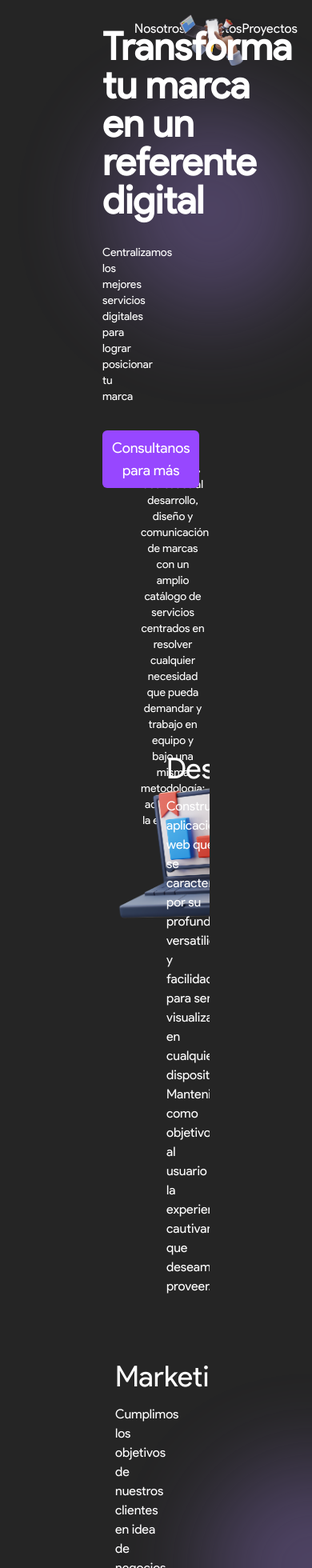
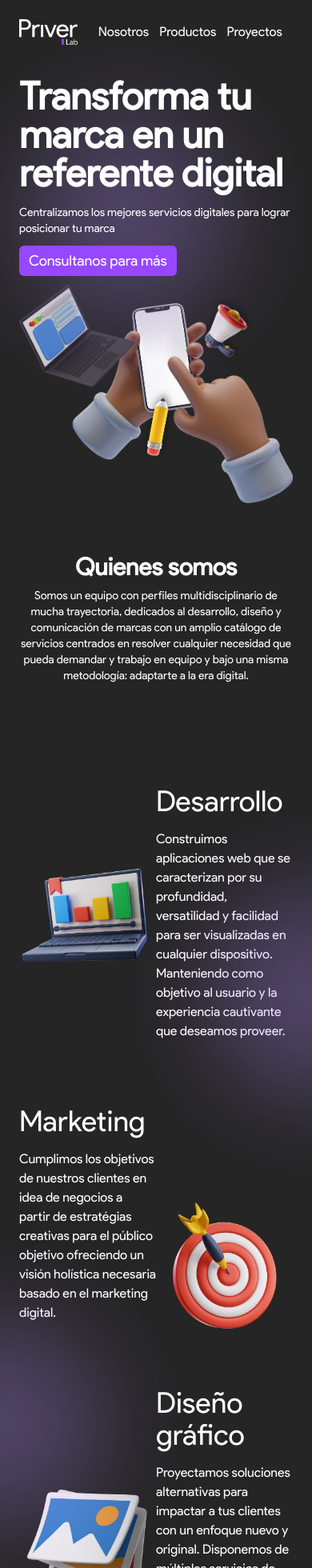
Before and after one commit to Osorio95/priver-labs-vue, a Vue app: page / in a window 390 px wide. Shown: the top 1960 px of the page at 80% size. Built offline with nearby package versions, Linux system fonts and the light colour scheme.

Commit message:
added new components, effects and mobile display

```diff
--- a/src/App.vue
+++ b/src/App.vue
@@ -1,17 +1,17 @@
 <template>
 
-  <header class="grid grid-cols-12 gap-4 m-auto my-6 mx-32">
+  <header class="grid grid-cols-4 lg:grid-cols-12 lg:gap-4 m-auto my-6 lg:mx-32 mx-6">
     <div class="w-fit col-start-1 col-end-1">
-      <img src="./assets/imgs/Recurso 17 1.png" alt="">
+      <img class="h-8 lg:h-max" src="./assets/imgs/Recurso 17 1.png" alt="">
     </div>
-    <nav class="col-start-2 col-end-12 flex flex-row justify-evenly content-center items-center w-2/3 m-auto">
+    <nav class="col-start-2 col-span-3 lg:col-start-2 lg:col-end-12 lg:place-self-center flex flex-row justify-evenly content-center items-center lg:w-3/4 w-full">
       <RouterLink class="h-fit hover:text-Secondary transition-colors ease-in-out" to="/">Nosotros</RouterLink>
       <RouterLink class="h-fit hover:text-Secondary transition-colors ease-in-out" to="/products">Productos</RouterLink>
       <RouterLink class="h-fit hover:text-Secondary transition-colors ease-in-out" to="/projects">Proyectos</RouterLink>
     </nav>
   </header>
 
-  <main class="relative mx-32">
+  <main class="relative lg:mx-32 mx-6">
     <RouterView />
   </main>
 
@@ -30,7 +30,7 @@
 </template>
 <script>
 import { RouterLink, RouterView } from 'vue-router'
-import TheFooterVue from './components/icons/layout/TheFooter.vue';
+import TheFooterVue from './components/layout/TheFooter.vue';
 
 export default {
   components: {
--- /dev/null
+++ b/src/components/layout/TheFooter.vue
@@ -0,0 +1,75 @@
+<template>
+    <footer class="bg-TertiaryD pt-12 pb-4">
+        <div class="lg:mx-32 mx-6">
+            <div class="grid grid-cols-2">
+                <div class="lg:grid lg:grid-cols-6">
+                    <img class="col-start-2 col-span-full w-64 h-auto" src="../../assets/imgs/Recurso 18 1.png" alt="">
+                </div>
+                <div class="lg:grid lg:grid-cols-6">
+                    <div class="col-span-5 flex flex-col items-end justify-evenly">
+                        <nav class="invisible lg:visible flex flex-row justify-between content-center items-center w-2/3">
+                            <RouterLink class="h-fit" to="/">Nosotros</RouterLink>
+                            <RouterLink class="h-fit" to="/products">Productos</RouterLink>
+                            <RouterLink class="h-fit" to="/projects">Proyectos</RouterLink>
+                        </nav>
+                        <ul class="flex flex-row mt-4">
+                            <li class="ml-2">
+                                <a target="_blank" href="https://www.facebook.com/priversapp">
+                                    <img class="w-6" src="../../assets/imgs/icon/facebook.png"
+                                        alt="social icon, link to our facebook">
+                                </a>
+
+                            </li>
+                            <li class="ml-2">
+                                <a target="_blank" href="#">
+                                    <img class="w-6" src="../../assets/imgs/icon/telegram.png"
+                                        alt="social icon, link to our telegram">
+                                </a>
+                            </li>
+                            <li class="ml-2">
+                                <a target="_blank" href="#">
+                                    <img class="w-6" src="../../assets/imgs/icon/twitter.png"
+                                        alt="social icon, link to our twitter">
+                                </a>
+                            </li>
+                            <li class="ml-2">
+                                <a target="_blank" href="https://www.instagram.com/priver.app/">
+                                    <img class="w-6" src="../../assets/imgs/icon/instagram.png"
+                                        alt="social icon, link to our instagram">
+                                </a>
+                            </li>
+                            <li class="ml-2">
+                                <a href="#">
+                                    <img class="w-6" src="../../assets/imgs/icon/whatsapp.png"
+                                        alt="social icon, link to our whatsapp">
+                                </a>
+                            </li>
+                        </ul>
+                    </div>
+                </div>
+            </div>
+            <div class="grid grid-cols-12">
+                <p class="col-start-2 col-span-10 text-xs mt-6 text-center">Lorem ipsum dolor sit amet, consectetur
+                    adipiscing
+                    elit, sed do eiusmod
+                    tempor
+                    Lorem ipsum dolor sit amet, consectetur adipiscing elit, sed do eiusmod tempor incididunt ut labore
+                    et dolore
+                    magna aliqua. Ut enim ad minim veniam, quis nostrud exercitation ullamco laboris nisi ut aliquip ex
+                    ea </p>
+            </div>
+        </div>
+
+    </footer>
+</template>
+
+<script>
+import { RouterLink, RouterView } from 'vue-router'
+
+export default {
+    name: 'TheFooter'
+}
+</script>
+
+<style>
+</style>
--- a/src/views/HomeView.vue
+++ b/src/views/HomeView.vue
@@ -2,31 +2,31 @@
 </script>
 
 <template>
-    <section class="relative flex flex-col justify-center" style="height:500px;">
-      <div class="grid grid-cols-12 gap-4">
+    <section class="relative lg:flex lg:flex-col lg:justify-center">
+      <div class="grid grid-cols-1 lg:grid-cols-12 gap-4">
         <div
           class="z-0 absolute top-12 -left-2 w-72 h-72 bg-TertiaryB rounded-full filter blur-3xl opacity-30 animate-blob">
         </div>
-        <div class="z-10 col-span-6 h-full flex flex-col justify-center">
+        <div class="z-10 lg:col-span-6 h-full lg:flex lg:flex-col justify-center">
           <h1 class="my-4 w-fit font-semibold text-5xl">Transforma tu marca en un referente
             digital
           </h1>
-          <p class="my-4 w-2/3 text-sm">Centralizamos los mejores servicios
+          <p class="my-4 lg:w-2/3 text-sm">Centralizamos los mejores servicios
             digitales para lograr
             posicionar tu marca</p>
           <a class="my-4 w-fit px-3 py-2 text-center rounded-md bg-Secondary text-lg" href="#">Consultanos para
             más</a>
         </div>
-        <div class="col-span-6 flex justify-center">
+        <div class="lg:col-span-6 flex justify-center">
           <img class="h-fit" src="../assets/imgs/Hand 4 1.png" alt="hand using a smartphone">
         </div>
       </div>
     </section>
 
-    <section class="grid grid-cols-12 gap-4 overflow-hidden">
-      <div class="col-start-4 col-end-10 text-center">
+    <section class="lg:grid lg:grid-cols-12 gap-4 lg:overflow-hidden">
+      <div class="lg:col-start-4 lg:col-end-10 text-center">
         <div class="h-72 flex flex-col justify-center">
-          <h2 class="text-3xl font-semibold md:text-5xl">
+          <h2 class="text-3xl font-semibold lg:text-5xl">
             Quienes somos
           </h2>
           <p class="mt-2 text-sm">
@@ -36,9 +36,9 @@
           </p>
         </div>
       </div>
-      <div class="col-start-2 col-end-11">
+      <div class="lg:col-start-2 lg:col-end-11">
         <div class="grid grid-cols-2 justify-items-stretch my-16">
-          <div class="w-64 h-64">
+          <div class="lg:w-64 lg:h-64 flex flex-col justify-center">
             <img src="../assets/imgs/Rectangle 1.png" alt="">
           </div>
           <div class="flex flex-col justify-center">
@@ -62,12 +62,12 @@
               el público objetivo ofreciendo un visión holística necesaria basado en el marketing digital.
             </p>
           </div>
-          <div class="w-64 h-64 place-self-end">
+          <div class="lg:w-64 lg:h-64 place-self-end flex flex-col justify-center">
             <img src="../assets/imgs/Rectangle 2.png" alt="">
           </div>
         </div>
         <div class="grid grid-cols-2 justify-items-stretch my-16">
-          <div class="w-64 h-64">
+          <div class="lg:w-64 lg:h-64 flex flex-col justify-center">
             <img src="../assets/imgs/Rectangle 3.png" alt="">
           </div>
           <div class="flex flex-col justify-center">
@@ -85,15 +85,15 @@
 
     </section>
 
-    <section class="grid grid-cols-12 gap-4 mb-24">
-      <div class="col-start-1 col-span-6 grid grid-cols-6 gap-4">
-        <h6 class="col-start-1 col-span-full text-lg">
+    <section class="lg:grid lg:grid-cols-12 lg:gap-4 mb-24">
+      <div class="lg:col-start-1 lg:col-span-6 lg:grid lg:grid-cols-6 lg:gap-4">
+        <h6 class="lg:col-start-1 lg:col-span-full text-lg">
           ¿Quieres conocer más?
         </h6>
-        <h2 class="col-start-1 col-span-full text-4xl font-semibold">
+        <h2 class="lg:col-start-1 lg:col-span-full text-4xl font-semibold">
           Contáctanos
         </h2>
-        <p class="col-start-2 col-span-full">
+        <p class="lg:col-start-2 lg:col-span-full">
           Lorem ipsum dolor sit amet, consectetur adipiscing elit, sed do eiusmod tempor incididunt ut labore et dolore
           magna aliqua.
           <br>
@@ -109,7 +109,7 @@
         </p>
       </div>
 
-      <div class="col-start-7 col-span-6 grid">
+      <div class="lg:col-start-7 lg:col-span-6 grid lg:mt-auto mt-6">
         <input class="px-2 py-1 text-DarkA my-2 rounded-md" placeholder="Nombre" type="text" name="" id="">
         <input class="px-2 py-1 text-DarkA my-2 rounded-md" placeholder="E-mail" type="email" name="" id="">
         <input class="px-2 py-1 text-DarkA my-2 rounded-md" placeholder="Móvil" type="tel" name="" id="">
```
Also changed, not shown: src/components/icons/layout/TheFooter.vue (deleted, +0 -72 lines).
